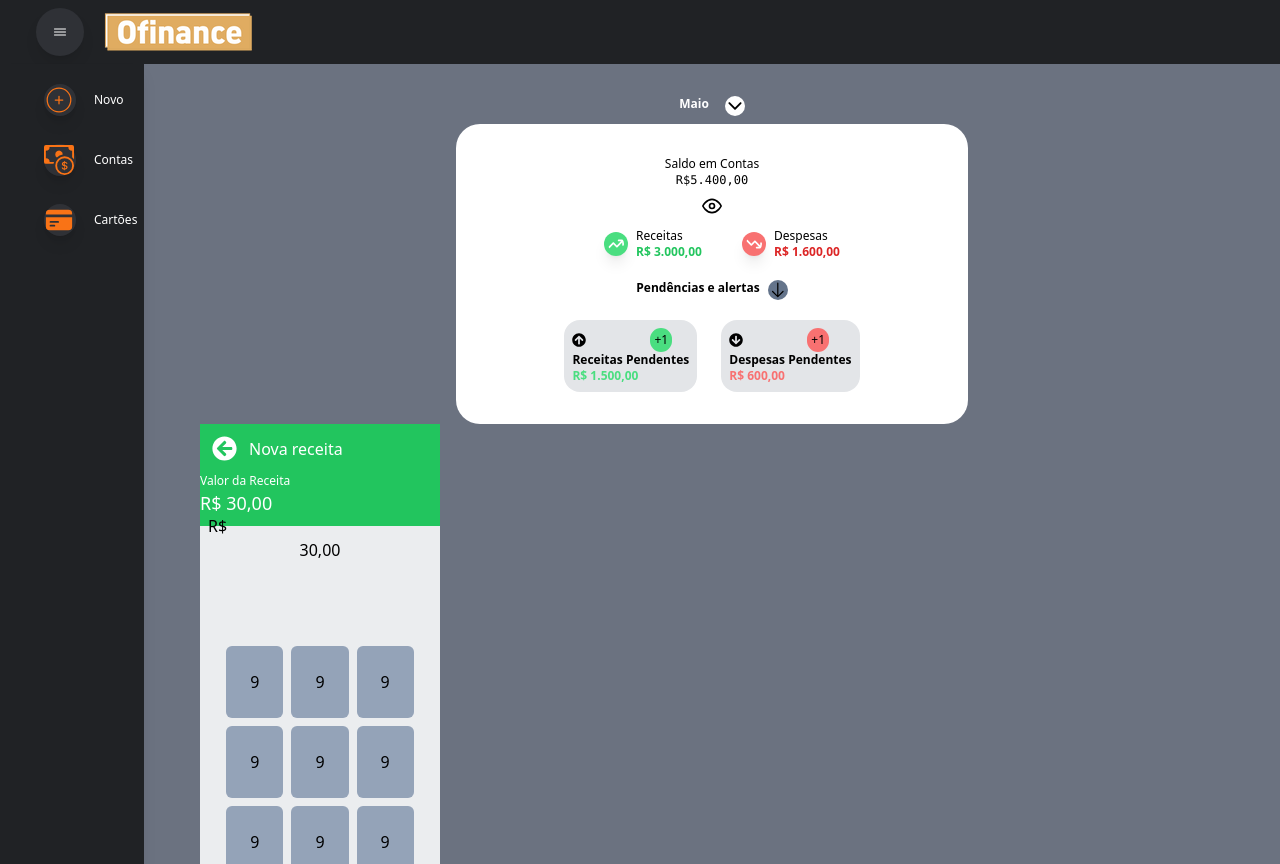
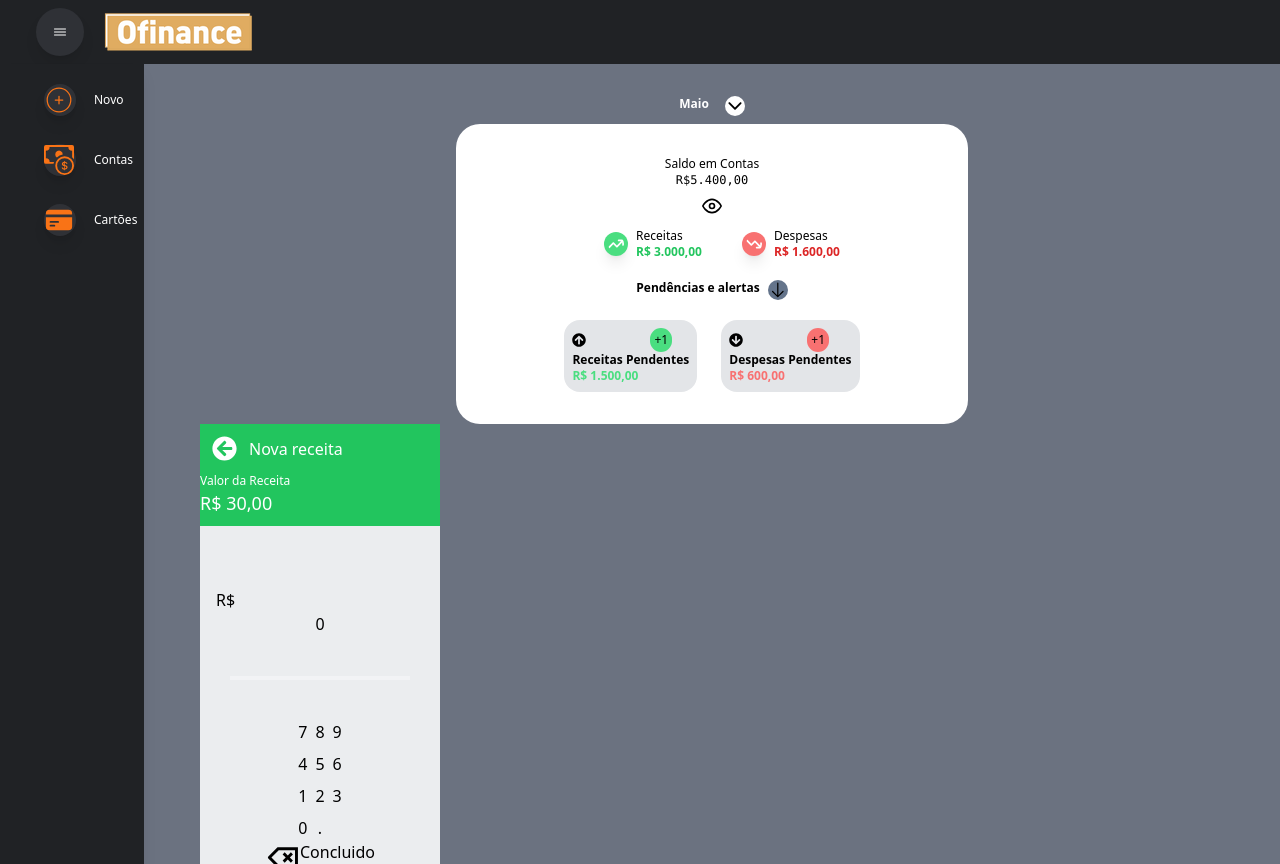
Before and after one commit to HenriqueGouveia42/OFinance, a React (Vite) app: page / in a window 1280 px wide. Built offline with nearby package versions, Linux system fonts and the light colour scheme.

Commit message:
Implementação da lógica de concatenação dos ńúmeros inseridos pelo usuario

```diff
--- a/src/components/Numpad.jsx
+++ b/src/components/Numpad.jsx
@@ -1,32 +1,53 @@
 import { CgBackspace } from "react-icons/cg";
-import { IoMdSend } from "react-icons/io";
+import { useState } from "react";
 
 const Numpad = () =>{
+
+    const [inputValue, setInputValue] = useState('');
+    const [deleteValue, setDeleteValue] = useState('');
+    const [sendValue, setSendValue] = useState('');
+
+    const handleInputButtonClick = (digit) =>{
+        setInputValue(prevValue => prevValue + digit);
+    }
+    const handleDeleteButtonClick = () =>{
+        setInputValue(prevValue => prevValue.slice(0,-1));
+    }
+    const handleSendButtonClick = () =>{
+        //Enviar para outro lugar
+        setInputValue('0');
+    }
+    const handlePointInputButtonClick = ()=>{
+        setInputValue(prevValue =>{
+            if (prevValue.includes('.')){
+                return prevValue;
+            }
+            return prevValue+'.';
+        })
+    }
     return(
-        <div className="flex flex-col items-center justify-center bg-gray-200 h-full">
+        <div className="flex flex-col items-center justify-center bg-gray-200 h-full p-2">
             <div className="pl-2 pr-2 w-full flex justify-between"><h1>R$</h1></div>
             <div className="flex">
-                <p>30,00</p>
+                {<p>{inputValue || '0'}</p>}
             </div>
-            <hr className="w-4/5 h-1 mx-auto my-4 bg-gray-100 border-0 rounded md:my-10 dark:bg-gray-700"></hr>
-            <div className="numpad-line">
-                <buttom className="numpad-buttom"><p>9</p></buttom>
-                <buttom className="numpad-buttom"><p>9</p></buttom>
-                <buttom className="numpad-buttom"><p>9</p></buttom>
+            <hr className="w-4/5 h-1 mx-auto my-4 bg-gray-100 border-0 md:my-10 dark:bg-gray-700"></hr>
+            <div className="grid grid-cols-3 gap-2 justify-items-center">
+                {
+                    ['7','8','9','4','5','6','1','2','3'].map(digit => (
+                        <buttom key={digit}
+                        className="numpad-button"
+                        onClick={() => handleInputButtonClick(digit)}>
+                            {digit}
+                        </buttom>
+                    ))
+                }
+                <button className="numpad-button col-span-1" onClick={()=>handleInputButtonClick('0')}>0</button>
+                <button className="numpad-button col-span-1" onClick={()=>handlePointInputButtonClick('.')}>.</button>
             </div>
             <div className="numpad-line">
-                <buttom className="numpad-buttom"><p>9</p></buttom>
-                <buttom className="numpad-buttom"><p>9</p></buttom>
-                <buttom className="numpad-buttom"><p>9</p></buttom>
-            </div>
-            <div className="numpad-line">
-                <buttom className="numpad-buttom"><p>9</p></buttom>
-                <buttom className="numpad-buttom"><p>9</p></buttom>
-                <buttom className="numpad-buttom"><p>9</p></buttom>
-            </div>
-            <div className="numpad-line">
-                <buttom className="numpad-bottom-buttom"><CgBackspace size="35"/></buttom>
-                <buttom className="numpad-bottom-buttom"><IoMdSend size="35"/></buttom>
+                <buttom className="numpad-bottom-button" onClick={()=>handleDeleteButtonClick()}><CgBackspace size="35"/></buttom>
+                <buttom className="numpad-bottom-button" onClick={()=>handleSendButtonClick()}>Concluido</buttom>
             </div>
         </div>
     )
```
